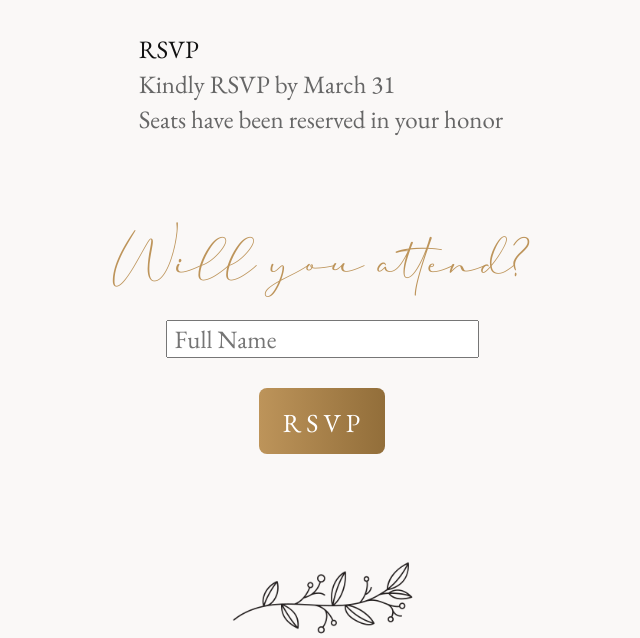
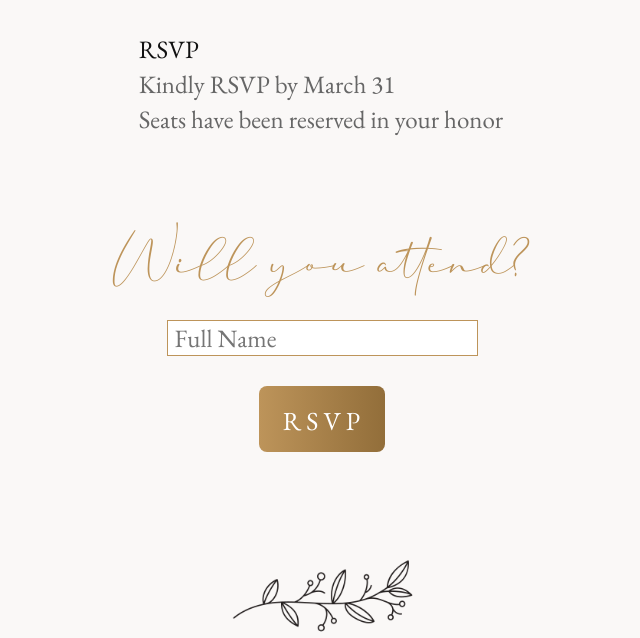
Before and after one commit to abeakkas/akkaswedding.com, a plain HTML site: page index.html in a window 1280 px wide. Shown: the part 2020-2658 px from the top of the page, without its empty margins (318-958 px from the left). Drawn offline with nearby package versions, Linux system fonts and the light colour scheme.

Commit message:
Textbox border

```diff
--- a/index.html
+++ b/index.html
@@ -219,6 +219,9 @@ input {
 }
 .rsvp_row > * {
   margin: 4px;
+}
+#rsvp_name {
+  border: solid 1px #bd945a;
 }
 </style>
 </head>
```
